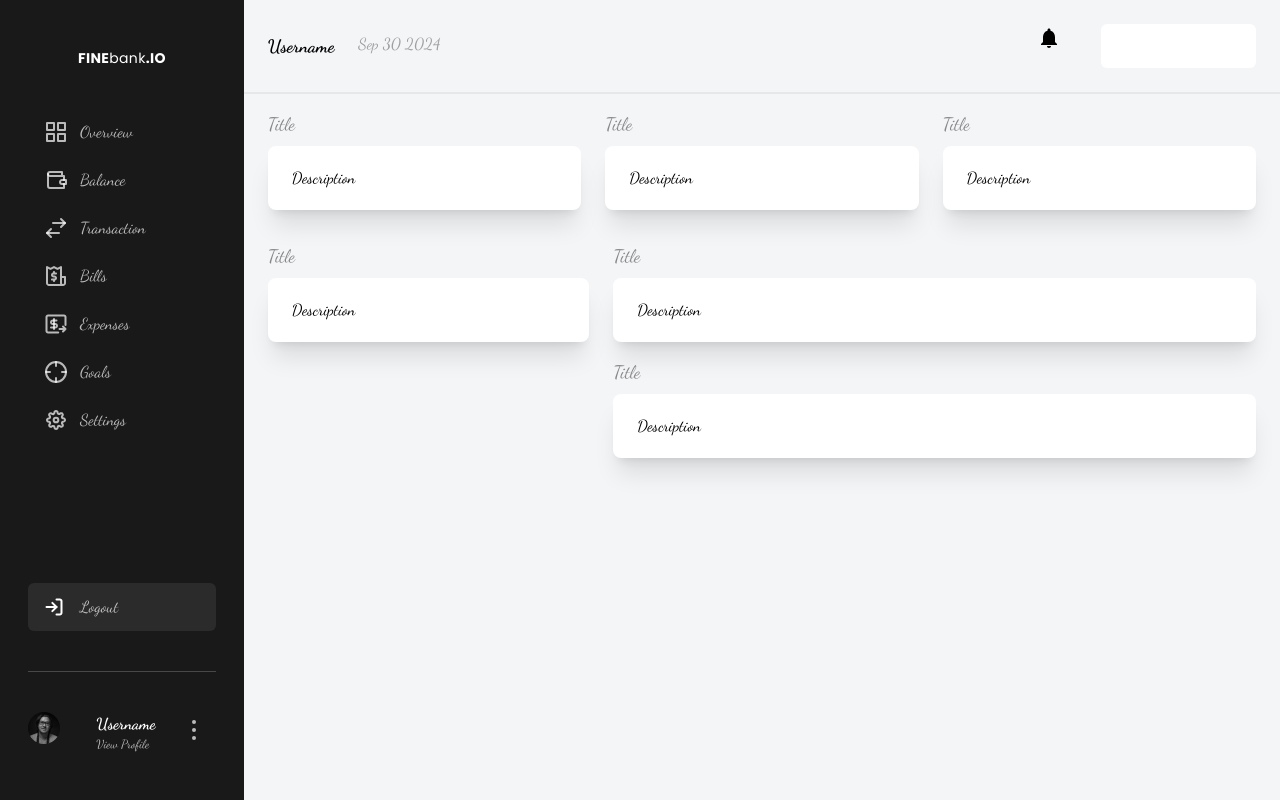
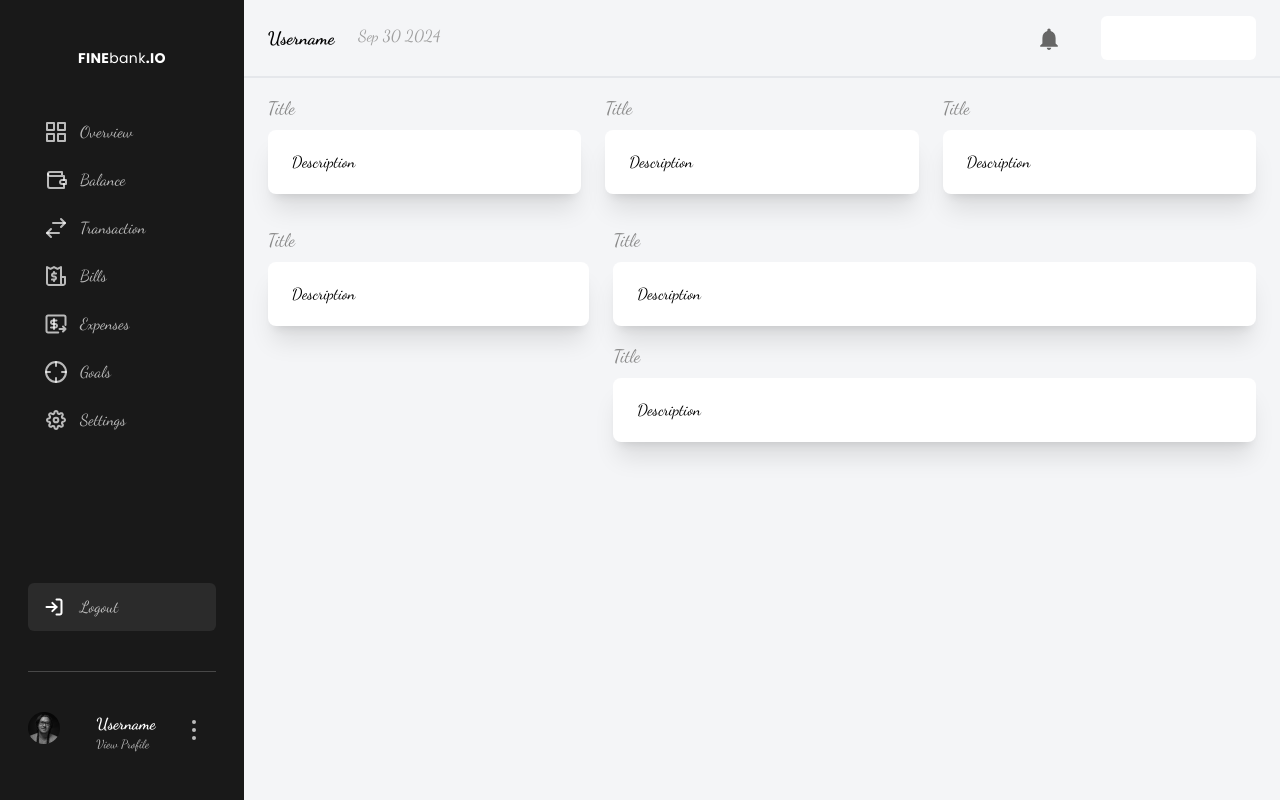
Before and after one commit to nazaizull/admin-ui, a React (Vite) app: page / in a window 1280 px wide. Built offline with nearby package versions, Linux system fonts and the light colour scheme.

Commit message:
selesaiIcons

```diff
--- a/src/components/Fragments/Header.jsx
+++ b/src/components/Fragments/Header.jsx
@@ -1,21 +1,21 @@
 import Input from "../Elements/LabeledInput/Input";
 import NotificationsIcon from "@mui/icons-material/Notifications";
 
-const Header = () =>{
+const Header = () => {
   const date = new Date().toDateString().slice(4);
 
-    return(
-    <header className="border-b-2 p-6 flex items-center justify-between">
+  return (
+    <header className="border-b-2 py-4 px-6 flex items-center justify-between">
       <div className="flex">
         <div className="font-bold text-lg">Username</div>
         <div className="ms-6 text-gray-03">{date}</div>
       </div>
       <div className="flex">
-            <div>
-                <NotificationsIcon/>
+        <div className="self-center">
+          <NotificationsIcon className="text-gray-01 scale-110" />
         </div>
         <div className="ms-10 hidden sm:block">
-                <Input variant="bg-white w-80"/>
+          <Input variant="bg-white w-80" />
         </div>
       </div>
     </header>
```
Lines whose indentation alone changed are shown as unchanged.
